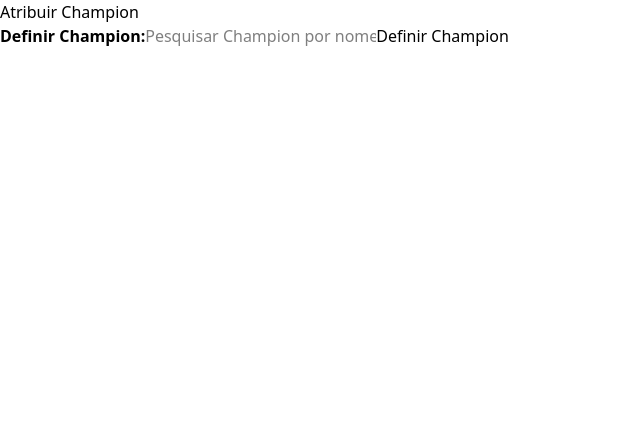
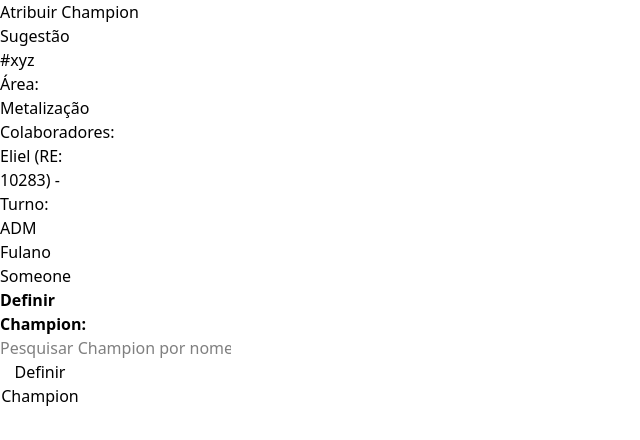
Before and after one commit to Recr/pic, a React (Vite) app in the folder source/front-end/: page /admin/define-champion in a window 1280 px wide. Shown: the top 440 px of the page, without its empty margins (0-640 px from the left). Built offline with nearby package versions, Linux system fonts and the light colour scheme; no server answers; the HTML template or start-up script is replaced by a standard one.

Commit message:
feat: define champion page

```diff
--- a/source/front-end/src/pages/define-champion/index.tsx
+++ b/source/front-end/src/pages/define-champion/index.tsx
@@ -2,7 +2,20 @@ function DefineChampion () {
   return (
     <>
       <h2>Atribuir Champion</h2>
+        <div className="flex">
+          <div className="w-20">
+            <span>Sugestão #xyz</span>
             <div>
+              <span>Área: </span><p>Metalização</p>
+            </div>
+            <div>
+              <p>Colaboradores: </p>
+              <ul>
+                <li>Eliel (RE: 10283) - Turno: ADM</li>
+                <li>Fulano</li>
+                <li>Someone</li>
+              </ul>
+            </div>
             <label><strong>Definir Champion:</strong></label>
             <input
               type="text"
@@ -14,6 +27,7 @@ function DefineChampion () {
             <datalist id="employees-list"></datalist>
             <button>Definir Champion</button>
           </div>
+        </div>
       </>
   )
 }
```
Lines whose indentation alone changed are shown as unchanged.
